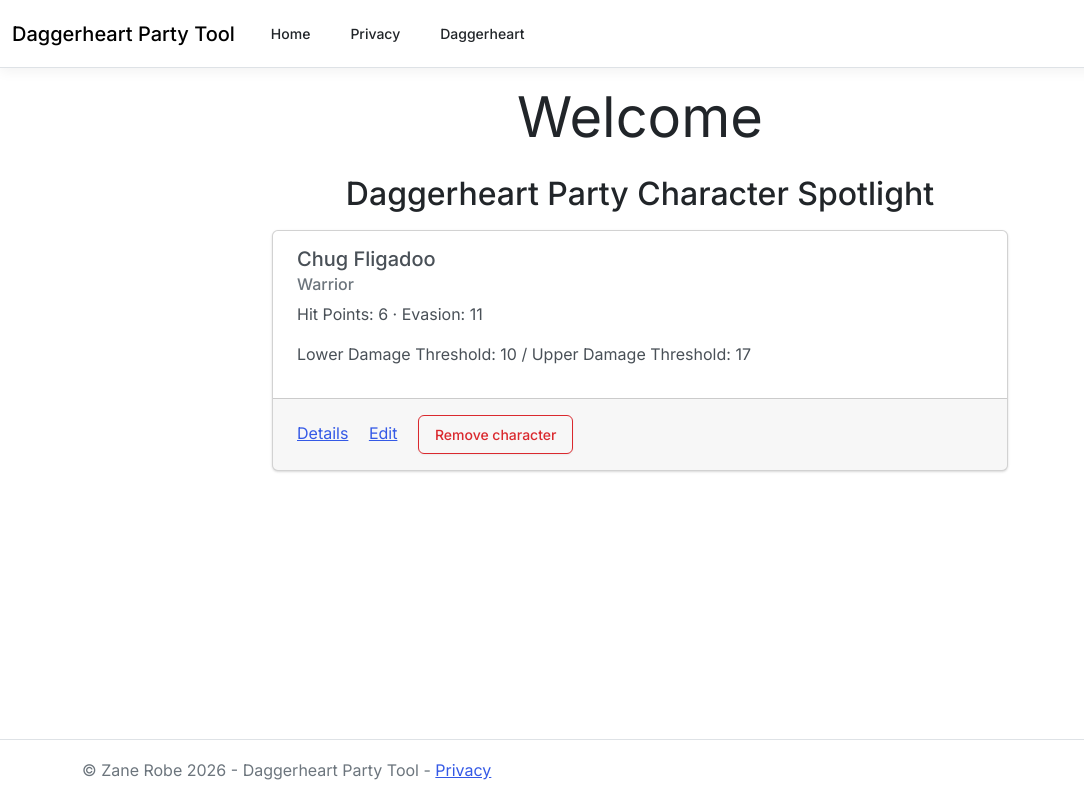
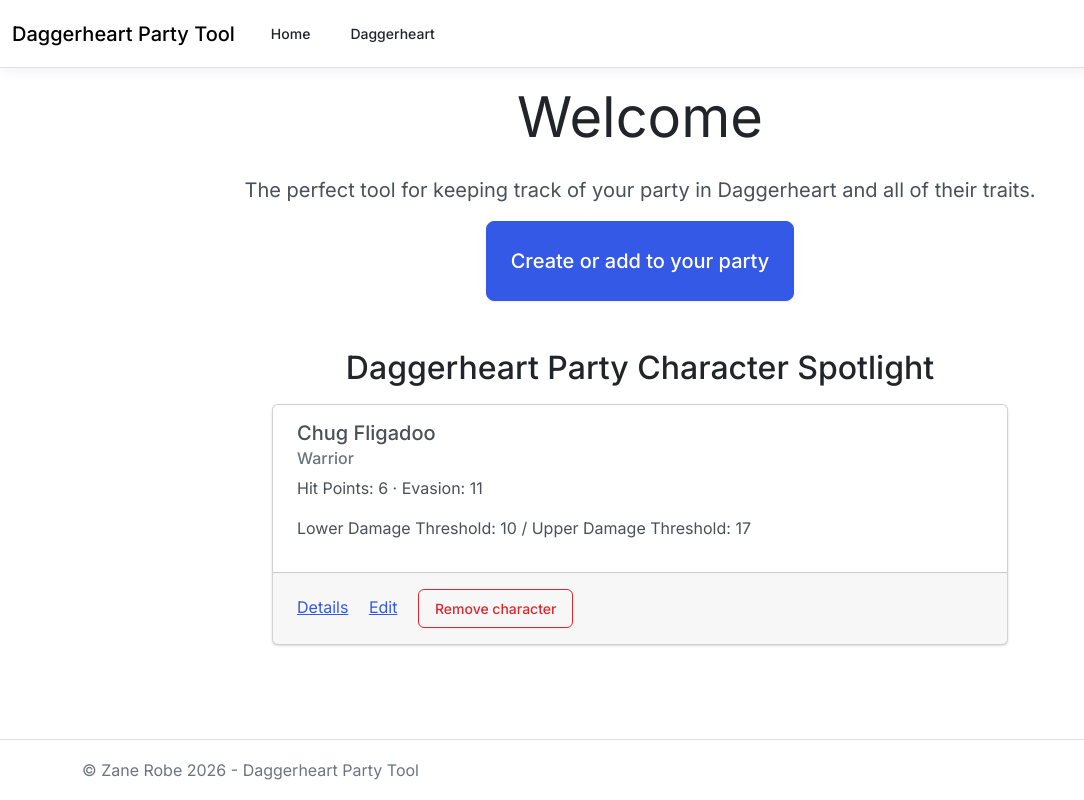
Before and after one commit to Rozyking/SemesterProjectHomework, an ASP.NET Core app: page /Home/Index/1 in a window 1280 px wide. Shown: the whole page, without its empty margins (0-1084 px from the left). Run offline with ASP.NET Core 8, Linux system fonts and the light colour scheme; data comes from the database, SQL or seed files in the repository; style sheets or scripts are compiled from the project's sources; some libraries are stand-ins or nearby versions.

Commit message:
Home index now has call to action, short description, and a revised tab title. Privacy page, links, controller removed.

```diff
--- a/Controllers/HomeController.cs
+++ b/Controllers/HomeController.cs
@@ -20,11 +20,6 @@ public class HomeController : Controller
         return View(spotlight);
     }
 
-    public IActionResult Privacy()
-    {
-        return View();
-    }
-
     [ResponseCache(Duration = 0, Location = ResponseCacheLocation.None, NoStore = true)]
     public IActionResult Error()
     {
--- a/Views/Home/Index.cshtml
+++ b/Views/Home/Index.cshtml
@@ -1,12 +1,20 @@
 @model DaggerheartCharacter
 
 @{
-    ViewData["Title"] = "Welcome";
+    ViewData["Title"] = "Daggerheart party management tool";
 }
 
 <div class="text-center">
     <h1 class="display-4 mb-4">Welcome</h1>
+    <p class="lead">
+        The perfect tool for keeping track of your party in Daggerheart and all
+        of their traits.
+    </p>
+    <a asp-controller="Daggerheart" asp-action="Index" class="btn btn-primary btn-lg p-4 mb-5">Create or add to your party</a>
+
     <h2 class="mb-3">Daggerheart Party Character Spotlight</h2>
+
+
 
     @if (Model != null)
     {
--- a/Views/Home/Privacy.cshtml
+++ /dev/null
@@ -1,6 +0,0 @@
-@{
-    ViewData["Title"] = "Privacy Policy";
-}
-<h1>@ViewData["Title"]</h1>
-
-<p>Use this page to detail your site's privacy policy.</p>
--- a/Views/Shared/_Layout.cshtml
+++ b/Views/Shared/_Layout.cshtml
@@ -26,10 +26,6 @@
                             <a class="nav-link text-dark" asp-area="" asp-controller="Home" asp-action="Index">Home</a>
                         </li>
                         <li class="nav-item">
-                            <a class="nav-link text-dark" asp-area="" asp-controller="Home"
-                               asp-action="Privacy">Privacy</a>
-                        </li>
-                        <li class="nav-item">
                             <a class="nav-link text-dark" asp-area="" asp-controller="Daggerheart"
                                asp-action="Index">Daggerheart</a>
                         </li>
@@ -46,8 +42,7 @@
 
     <footer class="border-top footer text-muted">
         <div class="container">
-            &copy; Zane Robe 2026 - Daggerheart Party Tool - <a asp-area="" asp-controller="Home"
-                                                                asp-action="Privacy">Privacy</a>
+            &copy; Zane Robe 2026 - Daggerheart Party Tool
         </div>
     </footer>
     <script src="~/lib/jquery/dist/jquery.min.js"></script>
```
